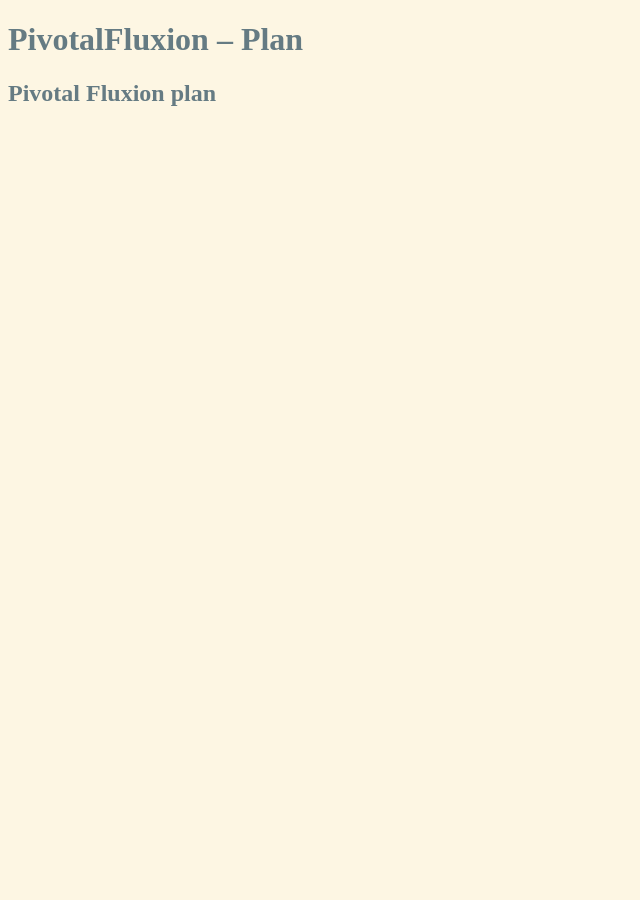
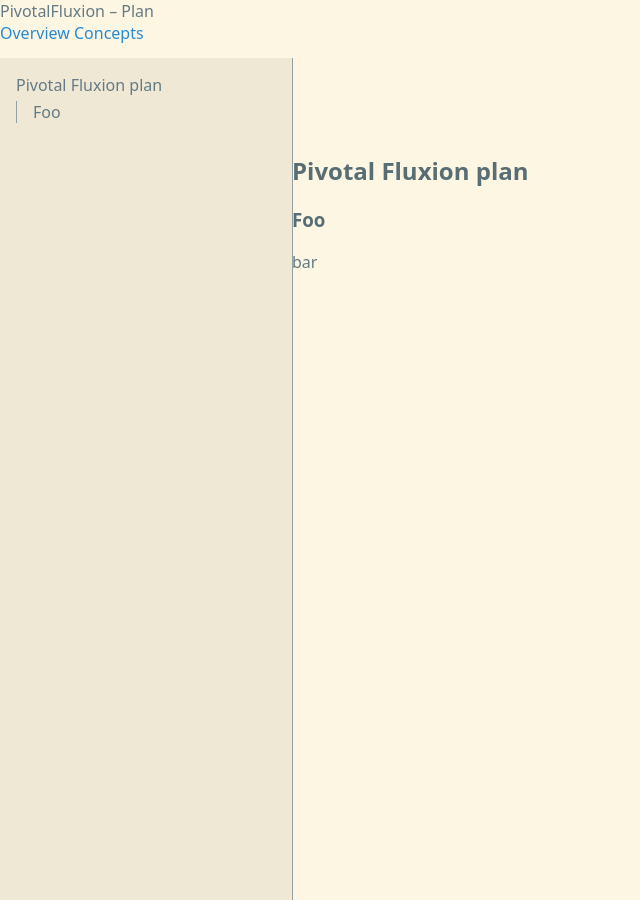
Before and after one commit to rpapub/Pivotal-Fluxion, an MkDocs documentation site: the page built from docs/index.md, in a window 1280 px wide and 900 px high. Shown: the whole window, without its empty margins (0-640 px from the left). Built offline with MkDocs 1.6.1, drawn with Linux system fonts in a browser that asks for light colours.

Commit message:
WIP: Preparation of mkdocs

```diff
--- a/biz/marketing/website/mkdocs_theme/main.html
+++ b/biz/marketing/website/mkdocs_theme/main.html
@@ -1,18 +1,65 @@
-<!doctype html>
+<!DOCTYPE html>
 <html lang="en">
 <head>
-    <meta charset="utf-8">
-    <title>{{ page.title }} - {{ config.site_name }}</title>
+  <meta charset="UTF-8" />
+  <meta name="viewport" content="width=device-width, initial-scale=1.0" />
+
+  <title>{{ page.title }} – {{ config.site_name }}</title>
+
   {% for path in config.extra_css %}
     <link rel="stylesheet" href="{{ path | url }}">
   {% endfor %}
+  {% for path in config.extra_javascript %}
+    <script src="{{ path | url }}"></script>
+  {% endfor %}
 </head>
+
 <body>
-    <header>
-      <h1>{{ config.site_name }}</h1>
+
+  <header class="site-header">
+    <div class="header-inner">
+      <div class="site-title">{{ config.site_name }}</div>
+      <nav class="top-nav">
+        {% for item in nav %}
+          <a href="{{ item.url }}">{{ item.title }}</a>
+        {% endfor %}
+      </nav>
+    </div>
   </header>
-    <main>
+
+  <div class="page-layout">
+    <aside class="sidebar">
+<nav class="side-nav">
+  {% if page.toc %}
+    <ul class="toc-root">
+      {% for item in page.toc %}
+        <li>
+          <a href="{{ item.url }}">{{ item.title }}</a>
+          {% if item.children %}
+            <ul>
+              {% for child in item.children %}
+                <li>
+                  <a href="{{ child.url }}">{{ child.title }}</a>
+                </li>
+              {% endfor %}
+            </ul>
+          {% endif %}
+        </li>
+      {% endfor %}
+    </ul>
+  {% endif %}
+</nav>
+
+    </aside>
+
+    <main class="content">
       {{ page.content }}
     </main>
+  </div>
+
+  <footer class="site-footer">
+    <small>PivotalFluxion Docs</small>
+  </footer>
+
 </body>
 </html>
--- a/docs/css/solarized.css
+++ b/docs/css/solarized.css
@@ -1,14 +1,118 @@
 :root {
+    --base03: #002b36;
+    --base02: #073642;
+    --base01: #586e75;
+    --base00: #657b83;
+    --base0: #839496;
+    --base1: #93a1a1;
+    --base2: #eee8d5;
     --base3: #fdf6e3;
-    --base00: #657b83;
+    --yellow: #b58900;
+    --orange: #cb4b16;
+    --red: #dc322f;
+    --magenta: #d33682;
+    --violet: #6c71c4;
     --blue: #268bd2;
+    --cyan: #2aa198;
+    --green: #859900;
+
+    /* layout sizing */
+    --sidebar-width: 260px;
+    --header-height: 58px;
+    --content-max-width: 960px;
 }
 
+html,
 body {
+    margin: 0;
+    padding: 0;
+    height: 100%;
+    font-family: system-ui, sans-serif;
     background: var(--base3);
     color: var(--base00);
 }
 
 a {
     color: var(--blue);
+    text-decoration: none;
 }
+
+a:hover {
+    text-decoration: underline;
+}
+
+
+.page-layout {
+    display: flex;
+    margin-top: var(--header-height);
+    min-height: calc(100vh - var(--header-height));
+}
+
+
+.sidebar {
+    width: var(--sidebar-width);
+    background: var(--base2);
+    border-right: 1px solid var(--base1);
+    padding: 1rem;
+    overflow-y: auto;
+    position: fixed;
+    top: var(--header-height);
+    bottom: 0;
+}
+
+.side-nav ul {
+    list-style: none;
+    padding-left: 0;
+    margin: 0;
+}
+
+.side-nav li {
+    margin-bottom: 0.4rem;
+}
+
+.side-nav a {
+    color: var(--base00);
+}
+
+.side-nav ul ul {
+    padding-left: 1rem;
+    border-left: 1px solid var(--base1);
+    margin-top: 0.3rem;
+}
+
+
+.content {
+    margin-left: var(--sidebar-width);
+    padding: 2rem;
+    width: 100%;
+    max-width: var(--content-max-width);
+}
+
+.content h1,
+.content h2,
+.content h3 {
+    color: var(--base01);
+}
+
+
+.site-footer {
+    text-align: center;
+    padding: 1rem;
+    margin-top: 3rem;
+    color: var(--base01);
+}
+
+
+@media (max-width: 820px) {
+
+    .sidebar {
+        position: relative;
+        width: 100%;
+        border-right: none;
+        border-bottom: 1px solid var(--base1);
+    }
+
+    .content {
+        margin-left: 0;
+    }
+}
--- a/docs/index.md
+++ b/docs/index.md
@@ -1 +1,5 @@
 ## Pivotal Fluxion plan
+
+### Foo
+
+bar
--- a/mkdocs.yml
+++ b/mkdocs.yml
@@ -8,3 +8,9 @@ theme:
 
 extra_css:
   - css/solarized.css
+
+nav:
+  - Overview: index.md
+  - Concepts:
+      - Foo: foo.md
+      - Bar: bar.md
```
Also changed, not shown: 1 other file. Lines whose indentation alone changed are shown as unchanged.
